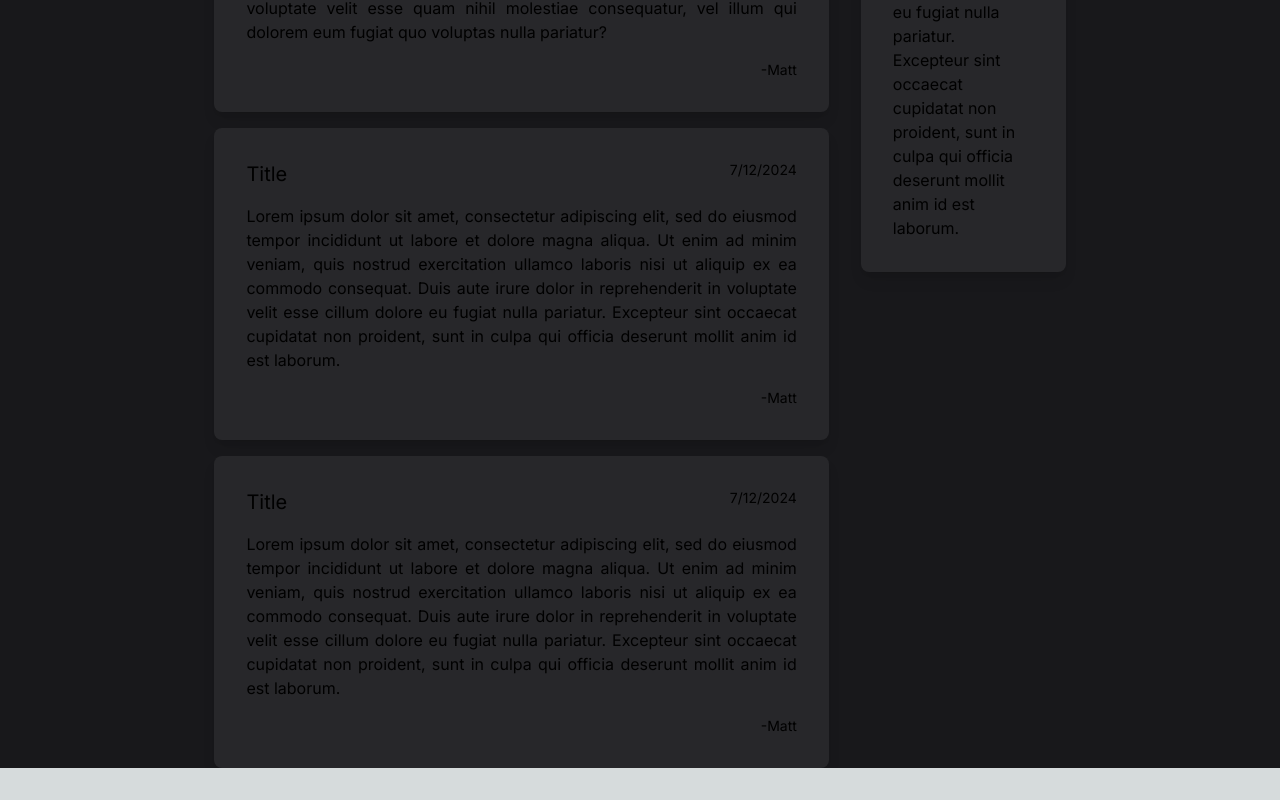
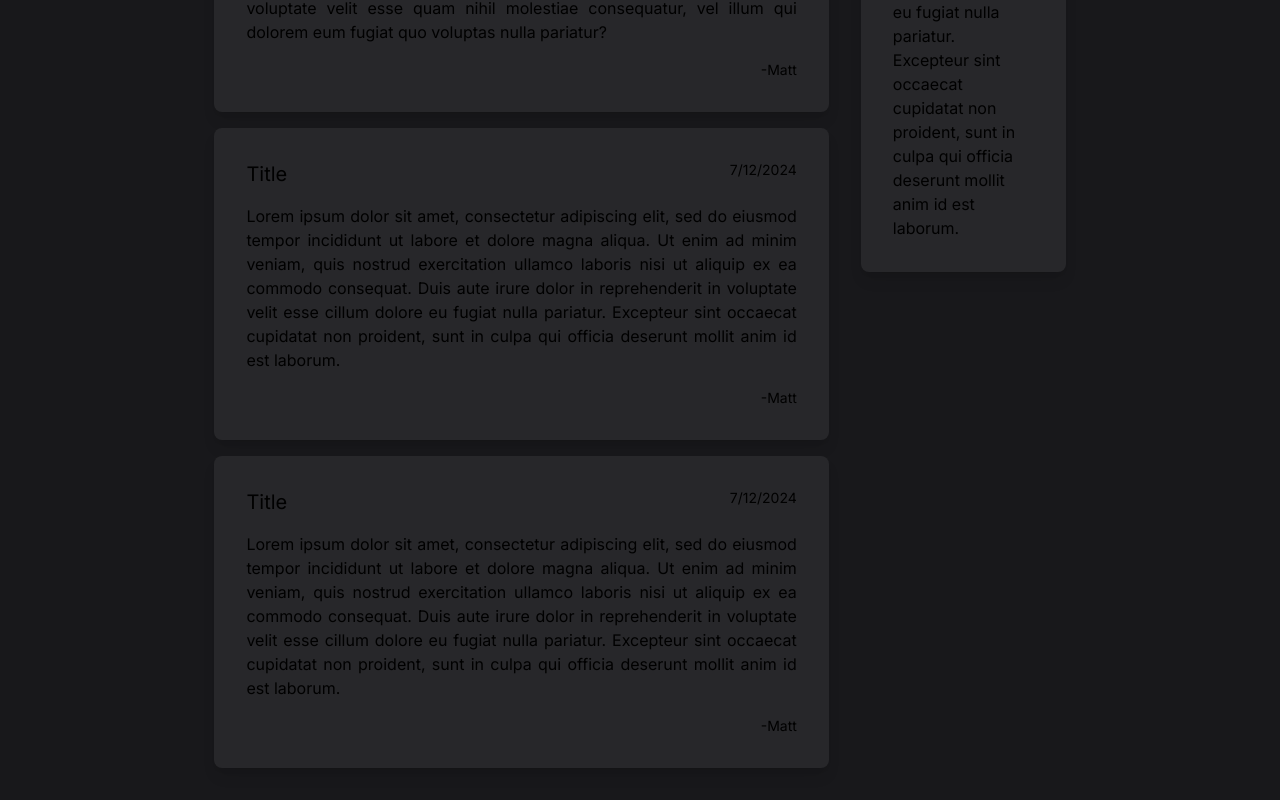
Before and after one commit to mattcbarrett/mattcbarrett.github.io, a Next.js app: page / in a window 1280 px wide. Shown: the part 560-1360 px from the top of the page. Before the commit the page ends 1328 px from the top, so only its background shows below. Built offline with nearby package versions, Linux system fonts and the light colour scheme.

Commit message:
Add spacing to bottom of page, make it consistent

```diff
--- a/app/page.tsx
+++ b/app/page.tsx
@@ -72,6 +72,8 @@ export default function Home() {
         </div>
       </div>
     </div>
+    <div className="min-h-8 bg-zinc-900">
+    </div>
     </>
   );
 }
```
